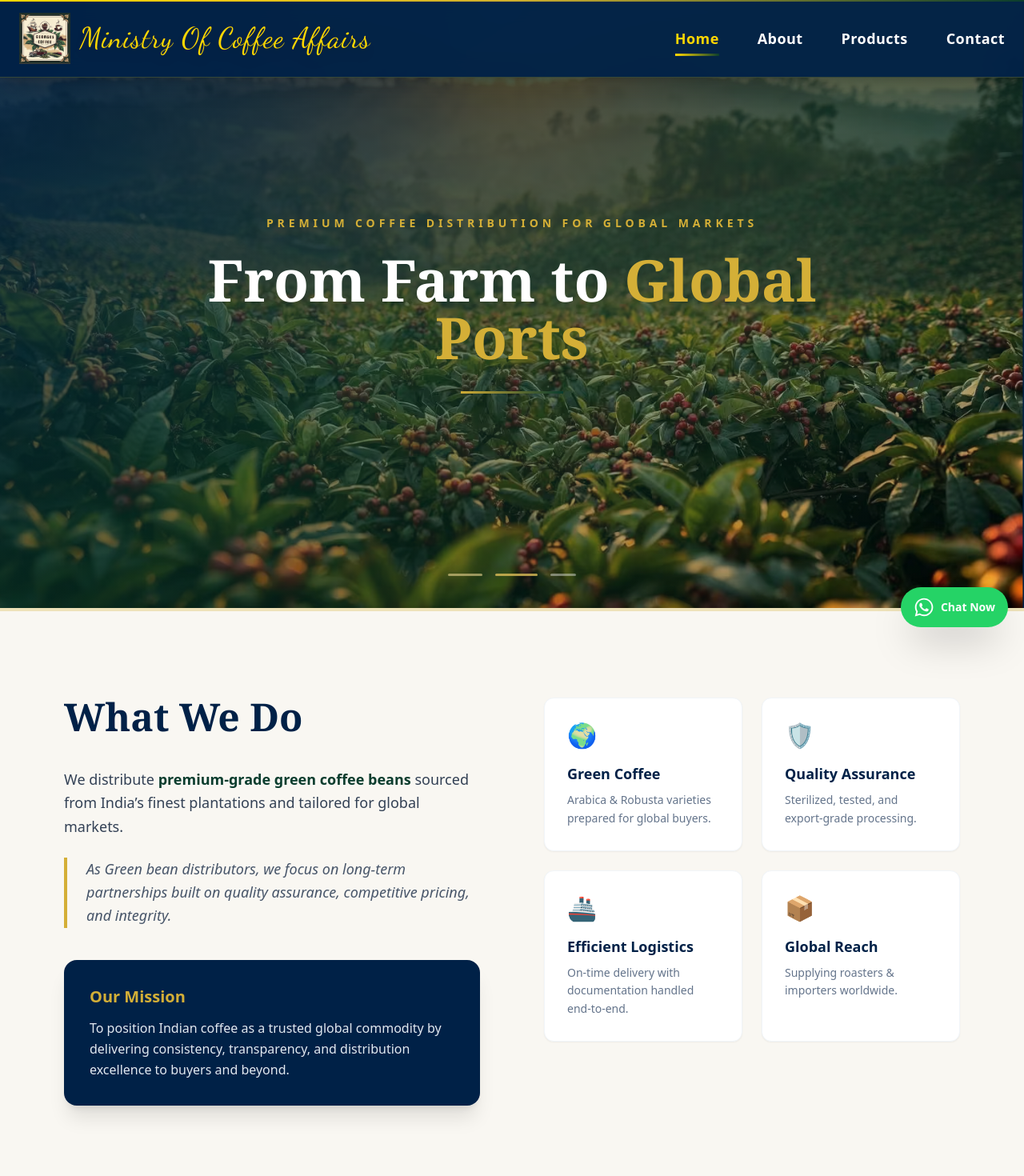
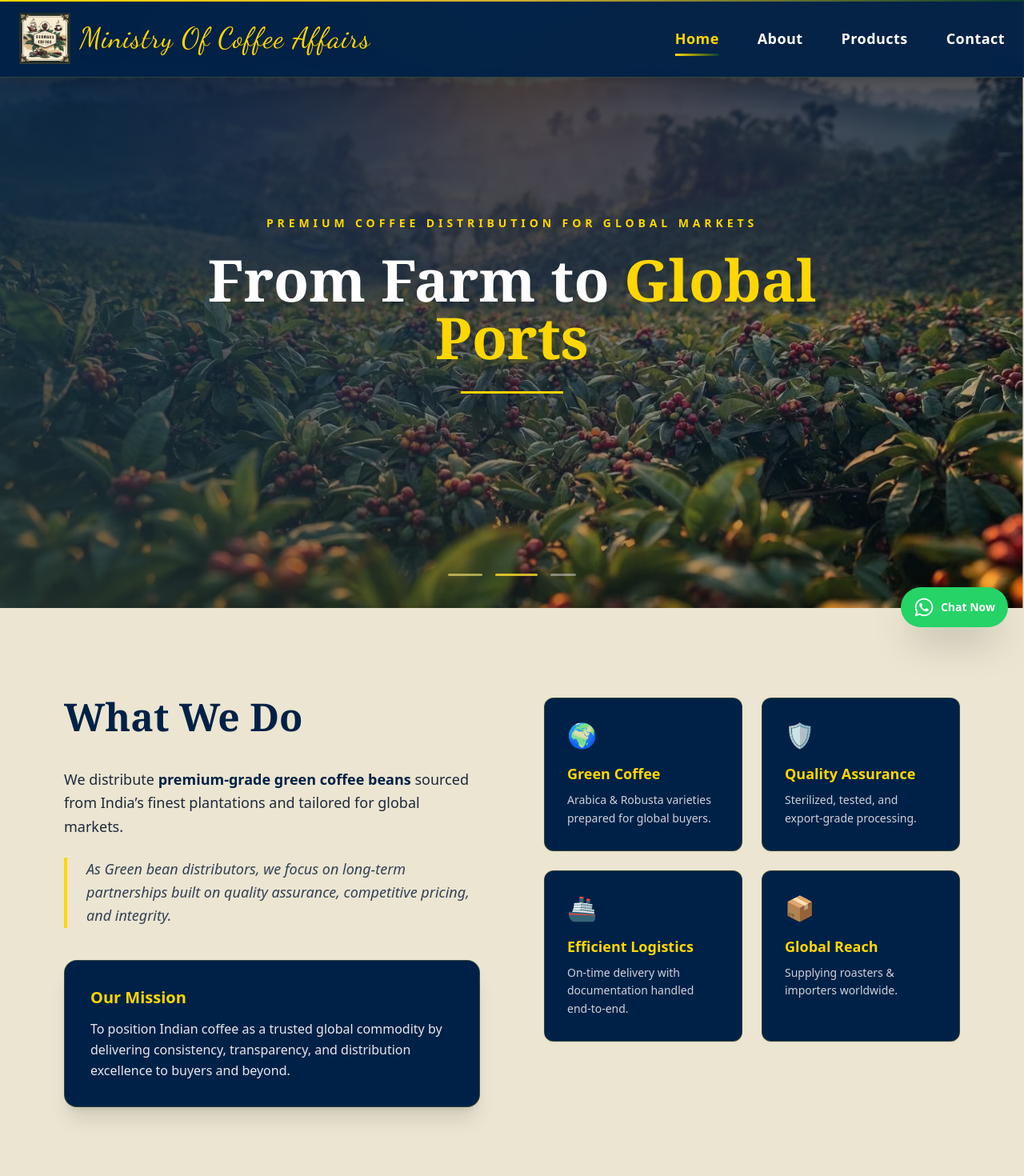
Before and after one commit to Anudepp/Ministry-Of-Coffee-Affairs, a React (Vite) app: page / in a window 1280 px wide. Shown: the top 1470 px of the page at 80% size. Built offline with nearby package versions, Linux system fonts and the light colour scheme.

Commit message:
design/cream-navy-consistency

```diff
--- a/src/components/Hero.jsx
+++ b/src/components/Hero.jsx
@@ -17,7 +17,8 @@ export default function Hero() {
   }, []);
 
   return (
-    <div className="bg-[#002147] font-sans selection:bg-[#D4AF37] selection:text-[#002147]">
+    /* Changed global bg to #ebe5d1 */
+    <div className="bg-[#ebe5d1] font-sans selection:bg-[#FFD700] selection:text-[#002147]">
       <WhatsAppButton />
 
       {/* ================= HERO SECTION ================= */}
@@ -40,11 +41,11 @@ export default function Hero() {
                   className="w-full h-full object-cover"
                 />
 
-                {/* Navy + Forest Green Overlay */}
-                <div className="absolute inset-0 bg-gradient-to-br from-[#002147]/85 via-[#0B3D2E]/60 to-transparent" />
+                {/* Updated Overlay: Pure Navy Blue Gradient for consistency */}
+                <div className="absolute inset-0 bg-gradient-to-br from-[#002147]/90 via-[#002147]/60 to-transparent" />
 
-                {/* Muted Gold Accent */}
-                <div className="absolute inset-0 bg-gradient-to-tr from-[#D4AF37]/12 via-transparent to-transparent" />
+                {/* Muted Yellow Accent */}
+                <div className="absolute inset-0 bg-gradient-to-tr from-[#FFD700]/10 via-transparent to-transparent" />
               </motion.div>
           )}
         </AnimatePresence>
@@ -57,15 +58,17 @@ export default function Hero() {
             transition={{ delay: 0.6 }}
             className="text-center max-w-4xl"
           >
-            <span className="text-[#D4AF37] uppercase tracking-[0.35em] font-bold text-xs md:text-sm mb-6 block">
+            {/* Tagline: Yellow */}
+            <span className="text-[#FFD700] uppercase tracking-[0.35em] font-bold text-xs md:text-sm mb-6 block">
               Premium Coffee Distribution for Global Markets
             </span>
 
+            {/* Heading: White with Yellow accent */}
             <h1 className="text-white text-5xl md:text-7xl font-serif font-bold leading-tight drop-shadow-2xl mb-8">
-              From Farm to <span className="text-[#D4AF37]">Global Ports</span>
+              From Farm to <span className="text-[#FFD700]">Global Ports</span>
             </h1>
 
-            <div className="w-32 h-[3px] bg-gradient-to-r from-[#D4AF37] to-[#0B3D2E] mx-auto" />
+            <div className="w-32 h-[3px] bg-[#FFD700] mx-auto" />
           </motion.div>
         </div>
 
@@ -77,7 +80,7 @@ export default function Hero() {
               onClick={() => setCurrent(index)}
               className={`h-[3px] rounded-full transition-all duration-700 ${index ===
               current
-                ? "w-16 bg-[#D4AF37]"
+                ? "w-16 bg-[#FFD700]"
                 : "w-8 bg-white/40 hover:bg-white/70"}`}
               aria-label={`Go to slide ${index + 1}`}
             />
@@ -85,46 +88,45 @@ export default function Hero() {
         </div>
       </div>
 
-      {/* ================= WHAT WE DO (NEW LITE SHADE) ================= */}
+      {/* ================= WHAT WE DO ================= */}
       <section
         id="what-we-do"
-        className="relative w-full py-28 px-6 md:px-20 bg-[#F9F7F2]"
+        /* Background matches global cream #ebe5d1 */
+        className="relative w-full py-28 px-6 md:px-20 bg-[#ebe5d1]"
       >
-        {/* Subtle top stripe */}
-        <div className="absolute top-0 left-0 w-full h-1 bg-[#D4AF37]/30" />
-
         <div className="relative max-w-7xl mx-auto">
           <div className="grid lg:grid-cols-2 gap-20 items-start">
             {/* LEFT COLUMN */}
             <div className="space-y-10">
+              {/* Title: Navy Blue */}
               <h2 className="text-[#002147] text-4xl md:text-5xl font-bold font-serif relative inline-block">
                 What We Do
-                <span className="absolute bottom-1 left-0 w-full h-3 bg-[#D4AF37]/20 -z-10" />
+                <span className="absolute bottom-1 left-0 w-full h-3 bg-[#FFD700]/30 -z-10" />
               </h2>
 
-              <div className="space-y-6 text-[#334155] text-lg leading-relaxed">
+              <div className="space-y-6 text-[#1e293b] text-lg leading-relaxed">
                 <p>
                   We distribute {" "}
-                  <strong className="text-[#0B3D2E]">
+                  <strong className="text-[#002147]">
                     premium-grade green coffee beans
                   </strong>{" "}
                   sourced from India’s finest plantations and tailored for
                   global markets.
                 </p>
 
-                <p className="border-l-4 border-[#D4AF37] pl-6 italic text-slate-600">
+                <p className="border-l-4 border-[#FFD700] pl-6 italic text-slate-700">
                   As Green bean distributors, we focus on long-term partnerships
                   built on quality assurance, competitive pricing, and
                   integrity.
                 </p>
               </div>
 
-              {/* Mission Box */}
-              <div className="bg-[#002147] p-8 rounded-2xl text-white shadow-xl">
-                <h4 className="text-[#D4AF37] font-bold text-xl mb-3">
+              {/* Mission Box: Navy Blue Background, Yellow Title, White Text */}
+              <div className="bg-[#002147] p-8 rounded-2xl text-white shadow-xl border border-[#FFD700]/20">
+                <h4 className="text-[#FFD700] font-bold text-xl mb-3">
                   Our Mission
                 </h4>
-                <p className="leading-relaxed text-slate-200">
+                <p className="leading-relaxed text-white/90">
                   To position Indian coffee as a trusted global commodity by
                   delivering consistency, transparency, and distribution
                   excellence to buyers and beyond.
@@ -132,7 +134,7 @@ export default function Hero() {
               </div>
             </div>
 
-            {/* RIGHT COLUMN – CARDS */}
+            {/* RIGHT COLUMN – CARDS: Navy Blue Backgrounds */}
             <div className="grid sm:grid-cols-2 gap-6">
               {[
                 {
@@ -160,16 +162,17 @@ export default function Hero() {
               ].map((item, i) =>
                 <div
                   key={i}
-                  className="group p-7 bg-white border border-slate-100 rounded-xl transition-all duration-300
-                             hover:-translate-y-2 hover:shadow-xl shadow-sm"
+                  /* Updated cards: Navy bg, Border gold, Text white/yellow */
+                  className="group p-7 bg-[#002147] border border-[#FFD700]/20 rounded-xl transition-all duration-300
+                             hover:-translate-y-2 hover:shadow-2xl shadow-sm"
                 >
                   <div className="text-3xl mb-4">
                     {item.icon}
                   </div>
-                  <h3 className="text-[#002147] font-bold text-lg mb-2">
+                  <h3 className="text-[#FFD700] font-bold text-lg mb-2">
                     {item.title}
                   </h3>
-                  <p className="text-slate-500 text-sm leading-relaxed">
+                  <p className="text-white/80 text-sm leading-relaxed">
                     {item.desc}
                   </p>
                 </div>
@@ -180,7 +183,7 @@ export default function Hero() {
       </section>
 
       {/* ================= DIVIDER ================= */}
-      <div className="h-[1px] w-full bg-slate-200" />
+      <div className="h-[1px] w-full bg-[#002147]/10" />
 
       <Footer />
     </div>
```
Also changed, not shown: src/components/About.jsx (+23 -18 lines), src/components/Products.jsx (+29 -22 lines).
